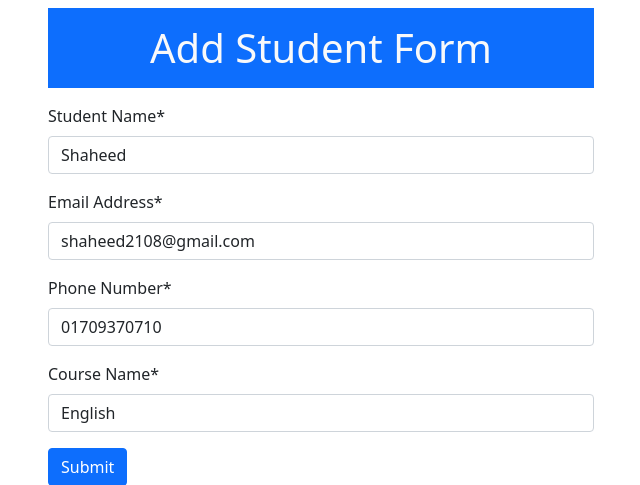
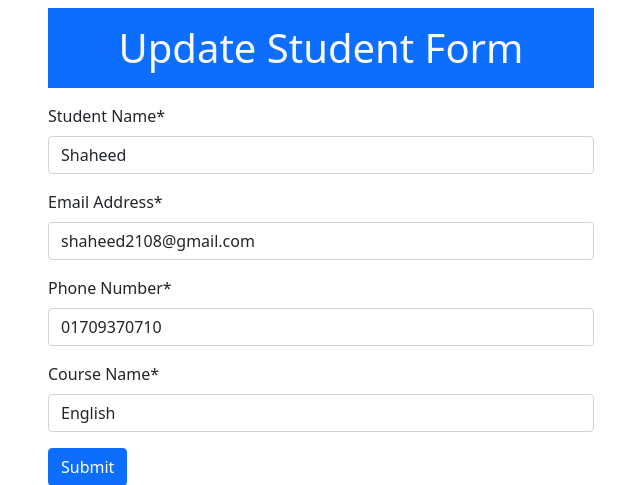
Before and after one commit to TAWHID1248/ostad_school_management_system_, a Django app: page /student/1/update in a window 1280 px wide. Shown: the part 58-543 px from the top of the page, without its empty margins (319-959 px from the left). Run offline with Django 5.2, Linux system fonts and the light colour scheme; data comes from the database, SQL or seed files in the repository; both versions use the stored data as it was after the commit; some libraries are stand-ins or nearby versions.

Commit message:
2nd commit

```diff
--- a/student/templates/student/update_student_form.html
+++ b/student/templates/student/update_student_form.html
@@ -7,10 +7,9 @@
 
         <div class="row">
             <div class="col-3">
-
             </div>
             <div class="col-6">
-              <h1 class="h1 text-center mb-3 text-light p-3 bg-primary text-wrap">Add Student Form</h1>
+              <h1 class="h1 text-center mb-3 text-light p-3 bg-primary text-wrap">Update Student Form</h1>
                 <form method="POST">
 
                         {% csrf_token %}
@@ -20,7 +19,6 @@
                   </form>
             </div>
             <div class="col-3">
-
             </div>
         </div>
     </div>
--- a/student/views.py
+++ b/student/views.py
@@ -54,5 +54,5 @@ class StudentDeleteViews(DeleteView):
         Call the delete() method on the fetched object and then redirect to the
         success URL.
         """
-        messages.warning(self.request, "Student deleted.")
+        messages.error(self.request, "Student deleted.")
         return super().delete(request, *args, **kwargs)
```
Also changed, not shown: db.sqlite3.
